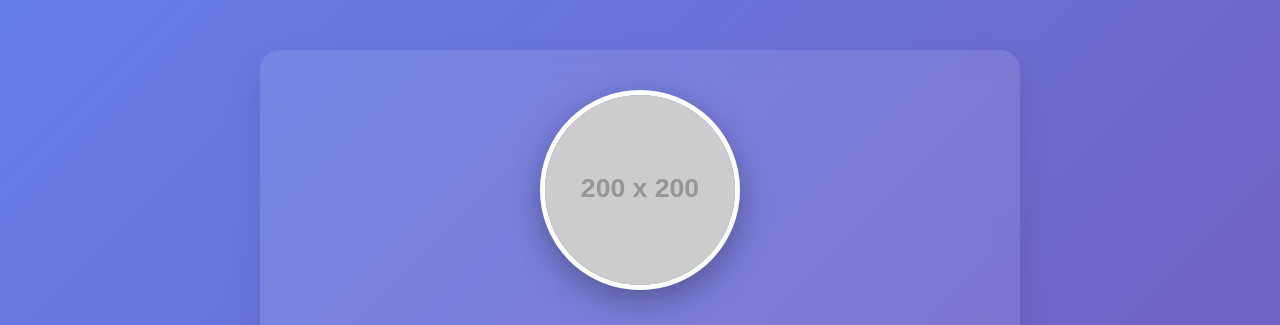
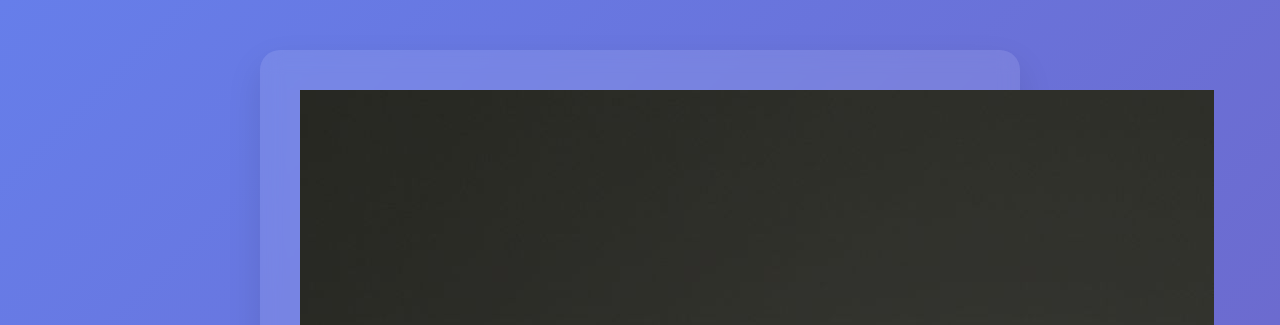
Before and after one commit to Yudistiariredita/yudistiariredita.github.io, a plain HTML site: page index.html in a window 1280 px wide. Shown: the top 325 px of the page. Drawn offline with Linux system fonts and the light colour scheme; placeholder pictures from the web are drawn by us.

Commit message:
Update pp .html

```diff
--- a/index.html
+++ b/index.html
@@ -114,7 +114,7 @@
 <body>
     <div class="container">
         <div class="hero">
-            <img src="https://via.placeholder.com/200x200/667eea/white?text=FOTO" alt="Profile Picture" class="profile-img">
+            <img src="pp.jpg"
             <h1>Hello!, I'm Yudistiari Redita</h1>
             <p class="subtitle">Fresh Graduate</p>
             <p style="color: white; margin: 20px 0;">
```
